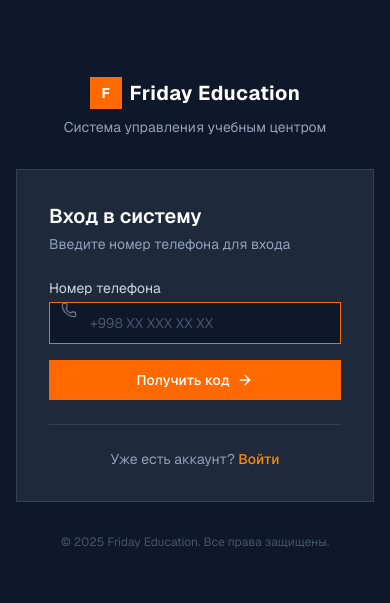
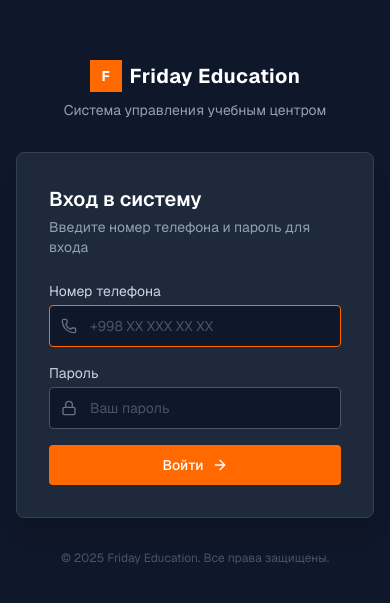
Before and after one commit to fazliddinmuhammedov06-pixel/lms-app, a Next.js app: page / in a window 390 px wide. Shown: the part 109-712 px from the top of the page. Built offline with nearby package versions, Linux system fonts and the light colour scheme.

Commit message:
feat(auth): replace OTP with phone number and password login, hash passwords with bcrypt

```diff
--- a/app/director/students/add-student-modal.tsx
+++ b/app/director/students/add-student-modal.tsx
@@ -9,7 +9,7 @@ import { useRouter } from 'next/navigation';
 export function AddStudentModal({ groups, onClose }: { groups: any[]; onClose: () => void }) {
   const router = useRouter();
   const [loading, setLoading] = useState(false);
-  const [form, setForm] = useState({ name: '', parentName: '', parentPhone: '', groupId: '' });
+  const [form, setForm] = useState({ name: '', parentName: '', parentPhone: '', parentPassword: '', groupId: '' });
 
   const handleAdd = async (e: React.FormEvent) => {
     e.preventDefault();
@@ -48,6 +48,10 @@ export function AddStudentModal({ groups, onClose }: { groups: any[]; onClose: (
             <input type="text" required value={form.parentPhone} onChange={(e) => setForm({ ...form, parentPhone: e.target.value })} placeholder="+998901234567" className="w-full bg-[#0f172a] border border-slate-700 text-white p-2 rounded focus:outline-none" />
           </div>
           <div>
+            <label className="block text-slate-300 mb-1 font-medium">Пароль Родителя</label>
+            <input type="password" value={form.parentPassword} onChange={(e) => setForm({ ...form, parentPassword: e.target.value })} placeholder="По умолчанию: 123456" className="w-full bg-[#0f172a] border border-slate-700 text-white p-2 rounded focus:outline-none" />
+          </div>
+          <div>
             <label className="block text-slate-300 mb-1 font-medium">Группа</label>
             <select value={form.groupId} onChange={(e) => setForm({ ...form, groupId: e.target.value })} className="w-full bg-[#0f172a] border border-slate-700 text-white p-2 rounded">
               <option value="">Без группы</option>
--- a/app/director/teachers/add-teacher-modal.tsx
+++ b/app/director/teachers/add-teacher-modal.tsx
@@ -9,7 +9,7 @@ import { useRouter } from 'next/navigation';
 export function AddTeacherModal({ onClose }: { onClose: () => void }) {
   const router = useRouter();
   const [loading, setLoading] = useState(false);
-  const [form, setForm] = useState({ name: '', phone: '', email: '', subject: 'Английский язык', salary: 4000000 });
+  const [form, setForm] = useState({ name: '', phone: '', password: '', email: '', subject: 'Английский язык', salary: 4000000 });
 
   const handleAdd = async (e: React.FormEvent) => {
     e.preventDefault();
@@ -44,6 +44,10 @@ export function AddTeacherModal({ onClose }: { onClose: () => void }) {
             <input type="text" required value={form.phone} onChange={(e) => setForm({ ...form, phone: e.target.value })} placeholder="+998901234567" className="w-full bg-[#0f172a] border border-slate-700 text-white p-2 rounded focus:outline-none" />
           </div>
           <div>
+            <label className="block text-slate-300 mb-1 font-medium">Пароль</label>
+            <input type="password" value={form.password} onChange={(e) => setForm({ ...form, password: e.target.value })} placeholder="По умолчанию: 123456" className="w-full bg-[#0f172a] border border-slate-700 text-white p-2 rounded focus:outline-none" />
+          </div>
+          <div>
             <label className="block text-slate-300 mb-1 font-medium">Предмет</label>
             <input type="text" value={form.subject} onChange={(e) => setForm({ ...form, subject: e.target.value })} placeholder="Английский язык" className="w-full bg-[#0f172a] border border-slate-700 text-white p-2 rounded focus:outline-none" />
           </div>
--- a/app/page.tsx
+++ b/app/page.tsx
@@ -4,9 +4,6 @@ import { useState } from 'react';
 import { signIn } from 'next-auth/react';
 import { useRouter } from 'next/navigation';
 import { Phone, Lock, ArrowRight, Loader2 } from 'lucide-react';
-import Link from 'next/link';
-
-type Step = 'phone' | 'otp';
 
 const ROLE_REDIRECT: Record<string, string> = {
   DIRECTOR: '/director',
@@ -16,12 +13,10 @@ const ROLE_REDIRECT: Record<string, string> = {
 
 export default function LoginPage() {
   const router = useRouter();
-  const [step, setStep] = useState<Step>('phone');
   const [phone, setPhone] = useState('');
-  const [otp, setOtp] = useState('');
+  const [password, setPassword] = useState('');
   const [loading, setLoading] = useState(false);
   const [error, setError] = useState('');
-  const [info, setInfo] = useState('');
 
   function handlePhoneChange(val: string) {
     let digits = val.replace(/\D/g, '');
@@ -30,63 +25,30 @@ export default function LoginPage() {
     setPhone('+998' + digits);
   }
 
-  async function handleSendOtp(e: React.FormEvent) {
+  async function handleLogin(e: React.FormEvent) {
     e.preventDefault();
     setError('');
-    setInfo('');
     if (phone.length < 13) {
       setError('Введите полный номер телефона (+998 XX XXX XX XX)');
       return;
     }
-    setLoading(true);
-    try {
-      const cr = await fetch('/api/auth/check-user', {
-        method: 'POST',
-        headers: { 'Content-Type': 'application/json' },
-        body: JSON.stringify({ phone }),
-      });
-      const cd = (await cr.json()) as { exists?: boolean };
-      if (!cd.exists) {
-        setError('Номер не найден. Обратитесь к администратору.');
-        return;
-      }
-      const r = await fetch('/api/auth/send-otp', {
-        method: 'POST',
-        headers: { 'Content-Type': 'application/json' },
-        body: JSON.stringify({ phone }),
-      });
-      const d = (await r.json()) as { error?: string };
-      if (!r.ok) {
-        setError(d.error ?? 'Ошибка при отправке кода');
-        return;
-      }
-      setInfo('Код отправлен в консоль сервера. Введите его ниже.');
-      setStep('otp');
-    } finally {
-      setLoading(false);
-    }
-  }
-
-  async function handleVerifyOtp(e: React.FormEvent) {
-    e.preventDefault();
-    setError('');
-    if (otp.length !== 6) {
-      setError('Введите 6-значный код');
+    if (!password) {
+      setError('Введите пароль');
       return;
     }
     setLoading(true);
     try {
-      const result = await signIn('phone-otp', { phone, otp, redirect: false });
+      const result = await signIn('credentials', { phone, password, redirect: false });
       if (result?.error) {
-        setError('Неверный или истёкший код.');
+        setError('Неверный номер телефона или пароль.');
         return;
       }
       const sr = await fetch('/api/auth/session');
       const ss = (await sr.json()) as { user?: { role?: string } };
       router.replace(ROLE_REDIRECT[ss?.user?.role ?? ''] ?? '/student');
     } catch (err: any) {
-      console.error('SignIn exception:', err);
-      setError('Неверный или истёкший код.');
+      console.error('Login exception:', err);
+      setError('Неверный номер телефона или пароль.');
     } finally {
       setLoading(false);
     }
@@ -104,81 +66,56 @@ export default function LoginPage() {
         <p className="text-slate-400 text-sm">Система управления учебным центром</p>
       </div>
 
-      <div className="w-full max-w-sm border border-slate-700 bg-[#1e293b] p-8">
+      <div className="w-full max-w-sm border border-slate-700 bg-[#1e293b] p-8 rounded-lg shadow-xl">
         <h1 className="text-white text-xl font-semibold mb-1">
-          {step === 'phone' ? 'Вход в систему' : 'Подтверждение'}
+          Вход в систему
         </h1>
         <p className="text-slate-400 text-sm mb-6">
-          {step === 'phone' ? 'Введите номер телефона для входа' : `Код отправлен на ${phone}`}
+          Введите номер телефона и пароль для входа
         </p>
 
         {error && (
-          <div className="mb-4 border border-rose-500/50 bg-rose-500/10 px-3 py-2 text-rose-400 text-sm">
+          <div className="mb-4 border border-rose-500/50 bg-rose-500/10 px-3 py-2 text-rose-400 text-sm rounded">
             {error}
           </div>
         )}
-        {info && !error && (
-          <div className="mb-4 border border-emerald-500/50 bg-emerald-500/10 px-3 py-2 text-emerald-400 text-sm">
-            {info}
-          </div>
-        )}
 
-        {step === 'phone' && (
-          <form onSubmit={handleSendOtp} className="space-y-4">
+        <form onSubmit={handleLogin} className="space-y-4">
           <div>
             <label className="block text-slate-300 text-sm mb-1">Номер телефона</label>
             <div className="relative">
-                <Phone className="absolute left-3 top-1/2-translate-y-1/2 text-slate-500 w-4 h-4" />
+              <Phone className="absolute left-3 top-1/2 -translate-y-1/2 text-slate-500 w-4 h-4" />
               <input
                 type="tel"
                 value={phone}
                 onChange={(e) => handlePhoneChange(e.target.value)}
                 placeholder="+998 XX XXX XX XX"
-                  className="w-full bg-[#0f172a] border border-slate-600 text-white pl-10 pr-4 py-2.5 text-sm placeholder:text-slate-600 focus:outline-none focus:border-orange-500 transition-colors"
+                className="w-full bg-[#0f172a] border border-slate-600 text-white pl-10 pr-4 py-2.5 text-sm placeholder:text-slate-600 focus:outline-none focus:border-orange-500 transition-colors rounded"
                 autoFocus
                 autoComplete="tel"
               />
             </div>
           </div>
+
+          <div>
+            <label className="block text-slate-300 text-sm mb-1">Пароль</label>
+            <div className="relative">
+              <Lock className="absolute left-3 top-1/2 -translate-y-1/2 text-slate-500 w-4 h-4" />
+              <input
+                type="password"
+                value={password}
+                onChange={(e) => setPassword(e.target.value)}
+                placeholder="Ваш пароль"
+                className="w-full bg-[#0f172a] border border-slate-600 text-white pl-10 pr-4 py-2.5 text-sm placeholder:text-slate-600 focus:outline-none focus:border-orange-500 transition-colors rounded"
+                autoComplete="current-password"
+              />
+            </div>
+          </div>
+
           <button
             type="submit"
             disabled={loading}
-              className="w-full bg-orange-500 hover:bg-orange-400 disabled:opacity-50 text-white font-medium py-2.5 px-4 flex items-center justify-center gap-2 transition-colors text-sm">
-              {loading ? (
-                <Loader2 className="w-4 h-4 animate-spin" />
-              ) : (
-                <>
-                  <span>Получить код</span>
-                  <ArrowRight className="w-4 h-4" />
-                </>
-              )}
-            </button>
-          </form>
-        )}
-
-        {step === 'otp' && (
-          <form onSubmit={handleVerifyOtp} className="space-y-4">
-            <div>
-              <label className="block text-slate-300 text-sm mb-1">Код подтверждения</label>
-              <div className="relative">
-                <Lock className="absolute left-3 top-1/2 -translate-y-1/2 text-slate-500 w-4 h-4" />
-                <input
-                  type="text"
-                  inputMode="numeric"
-                  maxLength={6}
-                  value={otp}
-                  onChange={(e) => setOtp(e.target.value.replace(/\D/g, '').slice(0, 6))}
-                  placeholder="6-значный код"
-                  className="w-full bg-[#0f172a] border border-slate-600 text-white pl-10 pr-4 py-2.5 text-sm placeholder:text-slate-600 focus:outline-none focus:border-orange-500 transition-colors tracking-widest"
-                  autoFocus
-                  autoComplete="one-time-code"
-                />
-              </div>
-            </div>
-            <button
-              type="submit"
-              disabled={loading}
-              className="w-full bg-orange-500 hover:bg-orange-400 disabled:opacity-50 text-white font-medium py-2.5 px-4 flex items-center justify-center gap-2 transition-colors text-sm"
+            className="w-full bg-orange-500 hover:bg-orange-400 disabled:opacity-50 text-white font-medium py-2.5 px-4 flex items-center justify-center gap-2 transition-colors text-sm rounded cursor-pointer mt-2"
           >
             {loading ? (
               <Loader2 className="w-4 h-4 animate-spin" />
@@ -189,27 +126,7 @@ export default function LoginPage() {
               </>
             )}
           </button>
-            <button
-              type="button"
-              onClick={() => {
-                setStep('phone');
-                setOtp('');
-                setError('');
-                setInfo('');
-              }}
-              className="w-full text-slate-400 hover:text-slate-300 text-sm py-1 transition-colors"
-            >
-              ← Изменить номер
-            </button>
         </form>
-        )}
-
-        <div className="mt-6 pt-6 border-t border-slate-700 text-center">
-          <p className="text-slate-400 text-sm">
-            Уже есть аккаунт?{' '}
-            <Link href="/" className="text-orange-400 hover:text-orange-300 transition-colors font-medium">Войти</Link>
-          </p>
-        </div>
       </div>
 
       <p className="mt-8 text-slate-600 text-xs">© 2025 Friday Education. Все права защищены.</p>
--- a/lib/auth.ts
+++ b/lib/auth.ts
@@ -2,11 +2,11 @@ import NextAuth from 'next-auth';
 import { PrismaAdapter } from '@auth/prisma-adapter';
 import Credentials from 'next-auth/providers/credentials';
 import { prisma } from '@/lib/prisma';
+import bcrypt from 'bcryptjs';
 
 export const { handlers, auth, signIn, signOut } = NextAuth({
   adapter: PrismaAdapter(prisma),
 
-  // JWT стратегия — не храним сессии в БД, быстрее и проще для старта
   session: { strategy: 'jwt' },
 
   pages: {
@@ -15,56 +15,28 @@ export const { handlers, auth, signIn, signOut } = NextAuth({
 
   providers: [
     Credentials({
-      id: 'phone-otp',
-      name: 'Phone OTP',
+      id: 'credentials',
+      name: 'Credentials',
       credentials: {
         phone: { label: 'Phone', type: 'text' },
-        otp: { label: 'OTP', type: 'text' },
+        password: { label: 'Password', type: 'password' },
       },
       async authorize(credentials) {
         const phone = (credentials?.phone as string | undefined)?.trim();
-        const otp = (credentials?.otp as string | undefined)?.trim();
+        const password = credentials?.password as string | undefined;
 
-        if (!phone || !otp) return null;
+        if (!phone || !password) return null;
 
-        // Универсальный мастер-код "123456" для тестирования
-        const isMasterDevCode = otp === '123456';
+        const user = await prisma.user.findUnique({ where: { phone } });
+        if (!user) return null;
 
-        if (!isMasterDevCode) {
-          // Проверяем OTP в БД
-          const record = await prisma.otpCode.findFirst({
-            where: {
-              phone,
-              code: otp,
-              used: false,
-            },
-            orderBy: { createdAt: 'desc' },
-          });
-
-          if (!record) {
-            console.error(`[Auth Error] OTP record not found or already used for phone: ${phone}`);
-            return null;
-          }
-
-          // Проверяем срок действия
-          const expiresTime = new Date(record.expiresAt).getTime();
-          if (expiresTime < Date.now()) {
-            console.error(`[Auth Error] OTP expired for phone: ${phone}. Expired at: ${record.expiresAt}`);
-            return null;
-          }
-
-          // Помечаем OTP как использованный
-          await prisma.otpCode.update({
-            where: { id: record.id },
-            data: { used: true },
-          });
-        }
-
-        // Ищем пользователя
-        const user = await prisma.user.findUnique({ where: { phone } });
-        if (!user) {
-          console.error(`[Auth Error] User not found for phone: ${phone}`);
-          return null;
+        // Проверяем пароль через bcrypt, если passwordHash установлен
+        if (user.passwordHash) {
+          const isValid = await bcrypt.compare(password, user.passwordHash);
+          if (!isValid) return null;
+        } else {
+          // Если у существующего пользователя еще нет passwordHash, сверяем со стандартным "123456"
+          if (password !== '123456') return null;
         }
 
         return {
@@ -79,7 +51,6 @@ export const { handlers, auth, signIn, signOut } = NextAuth({
   ],
 
   callbacks: {
-    // Добавляем role и phone в JWT токен
     async jwt({ token, user }) {
       if (user) {
         token.id = user.id;
@@ -89,7 +60,6 @@ export const { handlers, auth, signIn, signOut } = NextAuth({
       return token;
     },
 
-    // Передаём role и phone в session.user
     async session({ session, token }) {
       if (session.user) {
         session.user.id = token.id as string;
```
Also changed, not shown: app/actions.ts (+16 -0 lines). Lines whose indentation alone changed are shown as unchanged.
